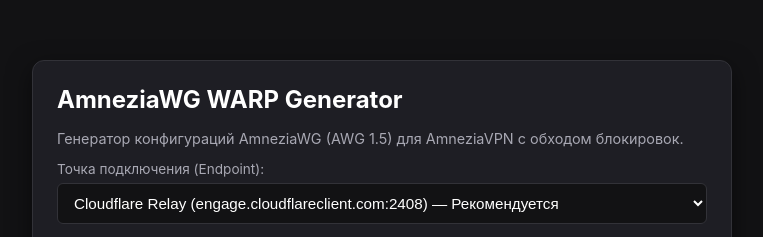
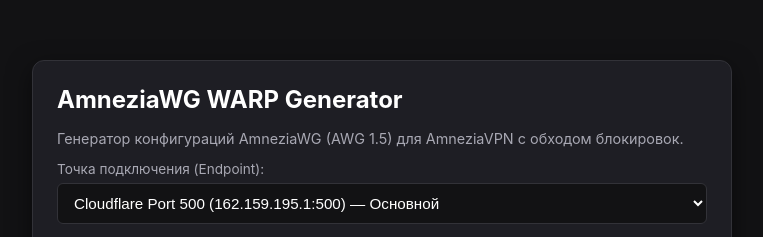
Before and after one commit to kirushadoza2004/warpgenwebcollection, a website: page public/index.html in a window 1280 px wide. Shown: the part 158-395 px from the top of the page, without its empty margins (258-1021 px from the left). Drawn offline with Linux system fonts and the light colour scheme.

Commit message:
Update Cloudflare endpoint options in index.html

```diff
--- a/public/index.html
+++ b/public/index.html
@@ -118,12 +118,10 @@
     <div class="field">
         <label for="endpoint">Точка подключения (Endpoint):</label>
         <select id="endpoint">
-            <option value="engage.cloudflareclient.com:2408">Cloudflare Relay (engage.cloudflareclient.com:2408) — Рекомендуется</option>
-            <option value="162.159.192.1:2408">Cloudflare IP 1 (162.159.192.1:2408)</option>
-            <option value="162.159.192.1:500">Cloudflare Port 500 (162.159.192.1:500)</option>
-            <option value="162.159.192.1:4500">Cloudflare Port 4500 (162.159.192.1:4500)</option>
-            <option value="162.159.193.1:2408">Cloudflare IP 2 (162.159.193.1:2408)</option>
-            <option value="188.114.96.1:2408">Cloudflare Alt IP (188.114.96.1:2408)</option>
+            <option value="162.159.195.1:500">Cloudflare Port 500 (162.159.195.1:500) — Основной</option>
+            <option value="162.159.192.1:500">Cloudflare Alt Port 500 (162.159.192.1:500)</option>
+            <option value="162.159.193.1:1701">Cloudflare Port 1701 (162.159.193.1:1701)</option>
+            <option value="162.159.195.1:2408">Cloudflare Standard (162.159.195.1:2408)</option>
             <option value="custom">Указать свой IP:Port</option>
         </select>
     </div>
```
